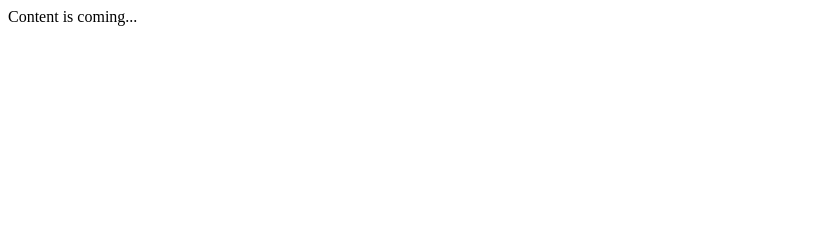
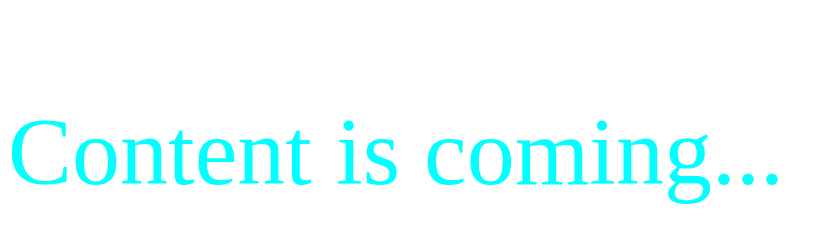
Before and after one commit to Jlin72/JLingithub.io, a plain HTML site: page index.html in a window 1280 px wide. Shown: the whole page, without its empty margins (0-833 px from the left). Drawn offline with Linux system fonts and the light colour scheme.

Commit message:
added more style

```diff
--- a/index.html
+++ b/index.html
@@ -5,6 +5,6 @@
         <title>Welcome to my github homepage!</title>
     </head>
     <body>
-        Content is coming...
+        <p style="font-size: 1in; color: cyan">Content is coming...</p>
     </body>
 </html>
```
